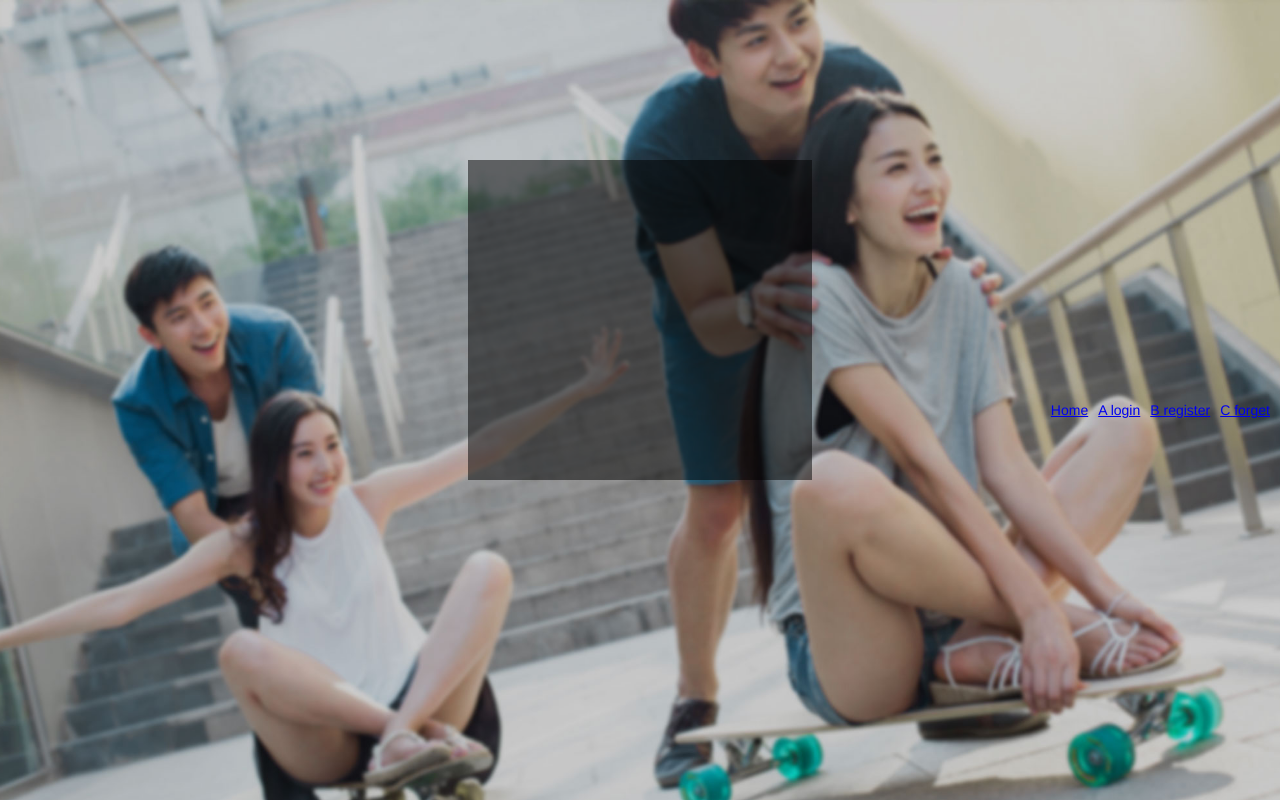
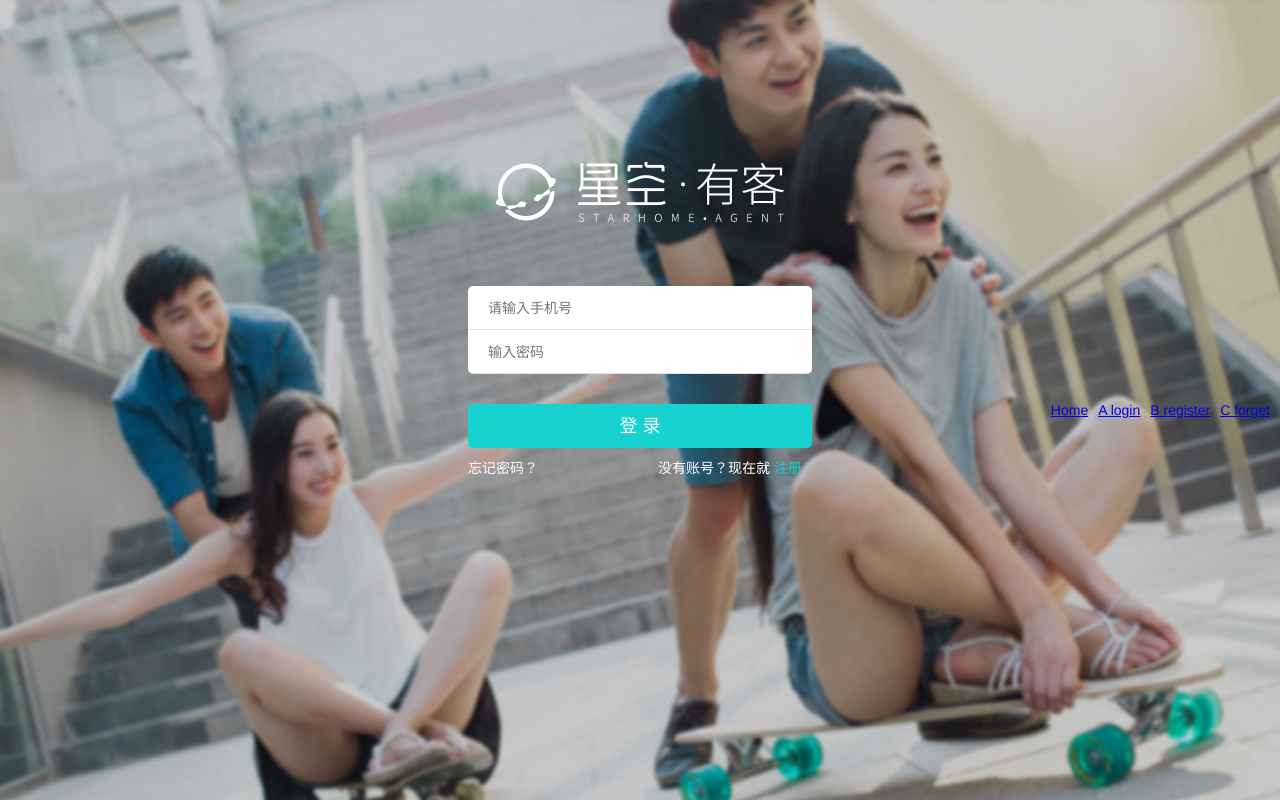
Before and after one commit to qingtonghub/vuex-ts, a Vue app: page /#/login in a window 1280 px wide. Built offline with nearby package versions, Linux system fonts and the light colour scheme.

Commit message:
test user login api

```diff
--- a/src/components/Login.vue
+++ b/src/components/Login.vue
@@ -3,38 +3,82 @@
  * @Author: QingTong
  * @Date: 2019-01-25 15:16:27
  * @Last Modified by: qingtong
- * @Last Modified time: 2019-02-08 20:53:37
+ * @Last Modified time: 2019-02-09 21:02:48
  */
 <template>
   <div :class="[$style['page-wrap'], $style['login-wrap']]">
     <div :class="$style['form-box']">
-
+      <div :class="$style.logo">
+        <img src="../assets/imgs/logo.png" alt="">
+      </div>
+      <div :class="$style.fields">
+        <div :class="$style['form-field']">
+          <label>
+            <input v-model="form.phone" type="text" placeholder="请输入手机号">
+          </label>
+        </div>
+        <div :class="$style['form-field']">
+          <label>
+            <input v-model="form.password" type="password" placeholder="输入密码">
+          </label>
+        </div>
+      </div>
+      <div :class="$style['error-box']">
+        <span>请输入真实的手机号</span>
+      </div>
+      <div :class="$style['btn-box']">
+        <button @click="login">登  录</button>
+      </div>
+      <div :class="$style.extra">
+        <div :class="$style['extra-left']">
+          <router-link to="/forget">忘记密码？</router-link>
+        </div>
+        <div :class="$style['extra-right']">
+          没有账号？现在就
+          <router-link to="/register">注册</router-link>
+        </div>
+      </div>
     </div>
   </div>
 </template>
 
 <script lang="ts">
   import { Component, Vue } from 'vue-property-decorator';
+  interface Form {
+    phone: string;
+    password: string;
+  }
   @Component({
     name: 'login',
   })
   export default class Login extends Vue {
-    private created(): void {
-      // https://api.github.com/users/octocat/gists
-      // this.axios.get('/clientPool/GetChannel').then((response) => {
-      // this.axios.get('/example/get').then((response) => {
-      //   console.log(response);
-      // });
+    private form: Form = {
+      phone: '',
+      password: '',
+    };
+    private login(): void {
+      console.log(this.form.phone);
+      console.log(this.form.password);
+      if (this.form.phone && this.form.password) {
+        this.axios.post('/user/login', this.form).then((response) => {
+          console.log(response);
+        });
+      }
     }
-    private mounted(): void {
-      // console.log('login mounted');
-    }
-    private activated(): void {
-      console.log('login activated');
-    }
-    private deactivated(): void {
-      console.log('login deactivated');
-    }
+    // private created(): void {
+    //   this.axios.post('/user/post').then((response) => {
+    //     console.log(response);
+    //   });
+    // }
+    // private mounted(): void {
+    //   // console.log('login mounted');
+    // }
+    // private activated(): void {
+    //   console.log('login activated');
+    // }
+    // private deactivated(): void {
+    //   console.log('login deactivated');
+    // }
   }
 </script>
 
@@ -57,12 +101,95 @@
   }
   .form-box {
     width: 344px;
-    height: 320px;
+    // height: 320px;
     position: absolute;
     left: 50%;
     top: 40%;
     z-index: 10;
     transform: translate(-50%, -50%);
-    background: rgba(0, 0, 0, 0.5);
+    // background: rgba(0, 0, 0, 0.5);
+    .logo {
+      display: block;
+      overflow: hidden;
+      text-align: center;
+      margin: auto;
+      margin-bottom: 59px;
+    }
+    .fields {
+      .form-field {
+        height: 44px;
+        &:first-child input{
+          border-top-left-radius: 5px;
+          border-top-right-radius: 5px;
+        }
+        &:last-child input{
+          border-bottom-left-radius: 5px;
+          border-bottom-right-radius: 5px;
+        }
+      }
+      input {
+        display: block;
+        width: 100%;
+        height: 44px;
+        padding: 10px 20px;
+        outline: none;
+        border: none;
+        border-bottom: 1px solid #dae1e9;
+        color: #384655;
+        background-image: none;
+        background-color: #fff;
+        font-size: 14px;
+      }
+    }
+    .error-box {
+      padding: 14px 8px;
+      margin-top: 10px;
+      position: relative;
+      border-radius: 5px;
+      overflow: hidden;
+      text-align: center;
+      color: #fff;
+      display: none;
+    }
+    .btn-box button{
+      display: block;
+      margin-top: 30px;
+      height: 44px;
+      line-height: 44px !important;
+      font-size: 18px !important;
+      color: #fff;
+      background-color: #16d3d0;
+      outline: none;
+      border: none;
+      border-radius: 5px;
+      width: 100%;
+      text-align: center;
+      transition: all .2s ease;
+      cursor: pointer;
+      &:hover {
+        background-color: #12c7c3;
+      }
+    }
+    .extra {
+      overflow: hidden;
+      color: #fff;
+      margin-top: 10px;
+      .extra-left {
+        float: left;
+      }
+      .extra-right {
+        float: right;
+        a {
+          color: #16d3d0;
+        }
+      }
+      a {
+        text-decoration: none;
+        color: #fff;
+        &:hover {
+          text-decoration: underline;
+        }
+      }
+    }
   }
 </style>
--- a/vue.config.js
+++ b/vue.config.js
@@ -3,7 +3,7 @@
  * @Author: QingTong
  * @Date: 2019-01-31 11:55:02
  * @Last Modified by: qingtong
- * @Last Modified time: 2019-02-08 20:21:24
+ * @Last Modified time: 2019-02-09 19:51:00
  */
 
 module.exports = {
@@ -12,12 +12,12 @@ module.exports = {
   },
   devServer: {
     port: 8081,
-    // proxy: {
-    //   '/': {
-    //     target: 'http://localhost:3001/',
-    //     // changeOrigin: true,
-    //     ws: false,
-    //   }
-    // }
+    proxy: {
+      '/': {
+        target: 'http://localhost:3001/',
+        changeOrigin: true,
+        ws: false,
+      }
+    }
   }
 }
```
Also changed, not shown: src/assets/imgs/logo.png (added).
